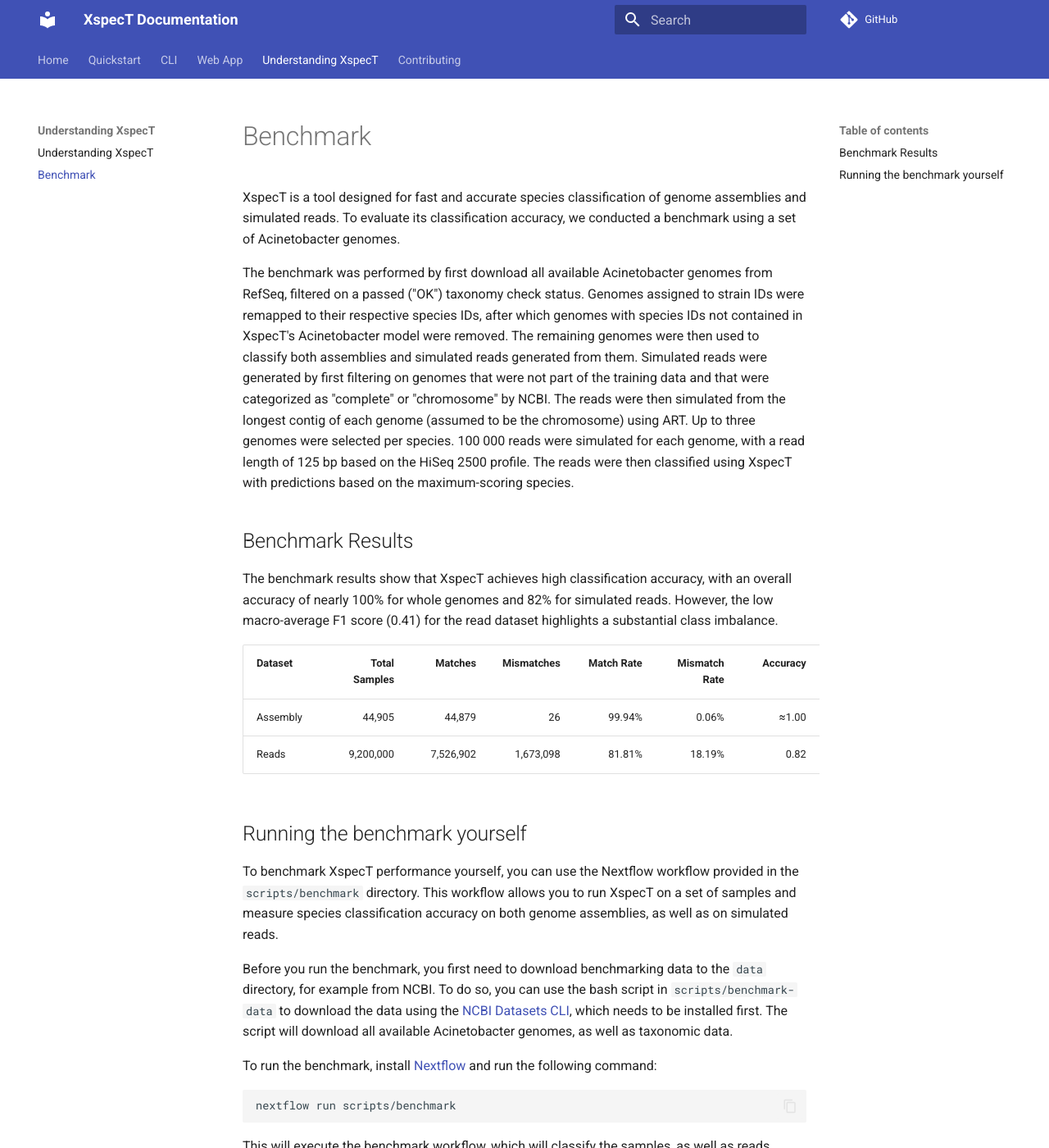
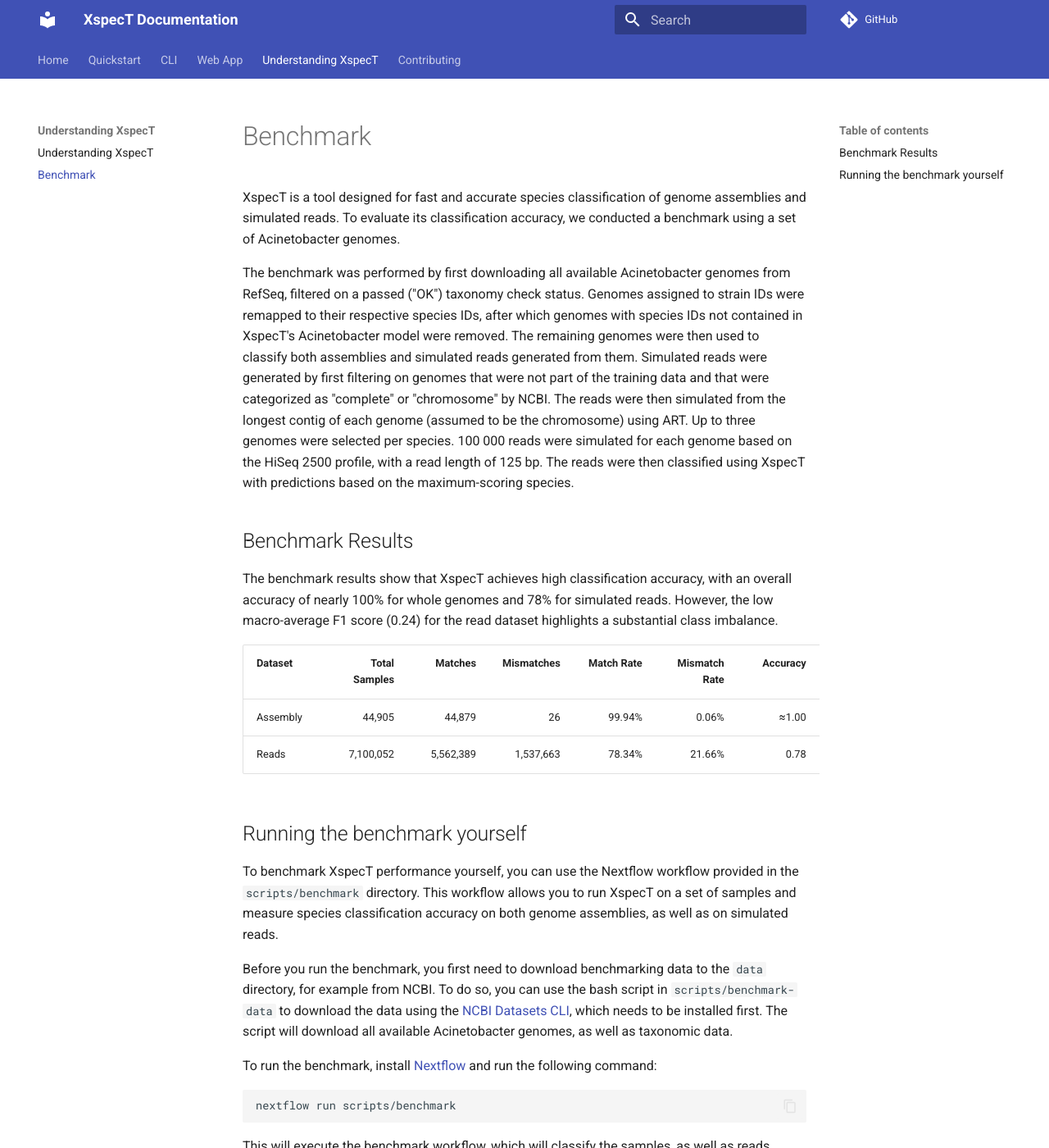
Before and after one commit to Oemercetin06/XspecT2, an MkDocs documentation site: the page built from docs/benchmark.md, in a window 1280 px wide and 1400 px high. Shown: the whole window at 82% size. Built offline with MkDocs 1.6.1 and Material for MkDocs 9.7.7, drawn with Linux system fonts in a browser that asks for light colours; comment, search, counter and statistics services are not loaded.

Commit message:
update benchmark

```diff
--- a/docs/benchmark.md
+++ b/docs/benchmark.md
@@ -2,16 +2,16 @@
 
 XspecT is a tool designed for fast and accurate species classification of genome assemblies and simulated reads. To evaluate its classification accuracy, we conducted a benchmark using a set of Acinetobacter genomes.
 
-The benchmark was performed by first download all available Acinetobacter genomes from RefSeq, filtered on a passed ("OK") taxonomy check status. Genomes assigned to strain IDs were remapped to their respective species IDs, after which genomes with species IDs not contained in XspecT's Acinetobacter model were removed. The remaining genomes were then used to classify both assemblies and simulated reads generated from them. Simulated reads were generated by first filtering on genomes that were not part of the training data and that were categorized as "complete" or "chromosome" by NCBI. The reads were then simulated from the longest contig of each genome (assumed to be the chromosome) using ART. Up to three genomes were selected per species. 100 000 reads were simulated for each genome, with a read length of 125 bp based on the HiSeq 2500 profile. The reads were then classified using XspecT with predictions based on the maximum-scoring species.
+The benchmark was performed by first downloading all available Acinetobacter genomes from RefSeq, filtered on a passed ("OK") taxonomy check status. Genomes assigned to strain IDs were remapped to their respective species IDs, after which genomes with species IDs not contained in XspecT's Acinetobacter model were removed. The remaining genomes were then used to classify both assemblies and simulated reads generated from them. Simulated reads were generated by first filtering on genomes that were not part of the training data and that were categorized as "complete" or "chromosome" by NCBI. The reads were then simulated from the longest contig of each genome (assumed to be the chromosome) using ART. Up to three genomes were selected per species. 100 000 reads were simulated for each genome based on the HiSeq 2500 profile, with a read length of 125 bp. The reads were then classified using XspecT with predictions based on the maximum-scoring species.
 
 ## Benchmark Results
 
-The benchmark results show that XspecT achieves high classification accuracy, with an overall accuracy of nearly 100% for whole genomes and 82% for simulated reads. However, the low macro-average F1 score (0.41) for the read dataset highlights a substantial class imbalance.
+The benchmark results show that XspecT achieves high classification accuracy, with an overall accuracy of nearly 100% for whole genomes and 78% for simulated reads. However, the low macro-average F1 score (0.24) for the read dataset highlights a substantial class imbalance.
 
 | Dataset   | Total Samples | Matches   | Mismatches | Match Rate | Mismatch Rate | Accuracy | Macro Avg F1 | Weighted Avg F1 |
 |-----------|--------------:|----------:|-----------:|-----------:|--------------:|---------:|-------------:|----------------:|
-| Assembly  | 44,905        | 44,879    | 26         | 99.94%     | 0.06%         | ≈1.00    | 0.95         | 1.00            |
-| Reads     | 9,200,000     | 7,526,902 | 1,673,098  | 81.81%     | 18.19%        | 0.82     | 0.41         | 0.87            |
+| Assembly  | 44,905        | 44,879    | 26         | 99.94%     | 0.06%         | ≈1.00    | 0.95         | ≈1.00            |
+| Reads     | 7,100,052     | 5,562,389 | 1,537,663  | 78.34%     | 21.66%        | 0.78     | 0.24         | 0.84            |
 
 ## Running the benchmark yourself
 
```
Also changed, not shown: 1 other file.
